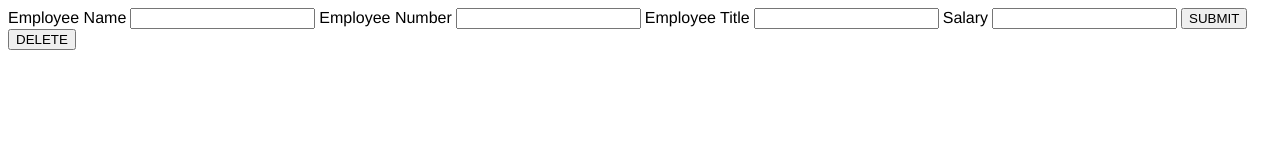
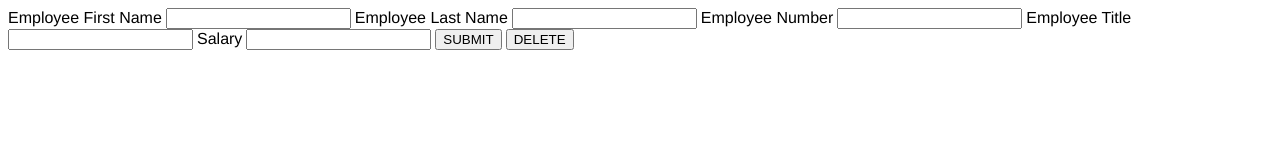
Before and after one commit to colinchmiller/prime_weekend_1, a plain HTML site: page index.html in a window 1280 px wide. Drawn offline with nearby package versions, Linux system fonts and the light colour scheme.

Commit message:
Update after walkthrough

```diff
--- a/app.js
+++ b/app.js
@@ -70,7 +70,9 @@ function salaryMath (salary) {
 	totalSalary += salaryIncrease;
 	monthlyCost = Math.round(totalSalary / 12);
 	//adds number to the end without removing earlier number
+	$('#salarytotal').empty();
 	$('#salarytotal').append(totalSalary);
+	$('#salarycost').empty();
 	$('#salarycost').append(monthlyCost);
 	//console.log("Total salary is: ", totalSalary);
 	//console.log("Monthly cost is: ", monthlyCost);
--- a/index.html
+++ b/index.html
@@ -9,8 +9,10 @@
 
 	<body>
 		<form id='employeeinfo'>
-			<label for='employeename'>Employee Name</label>
-			<input type='text' id='employeename' name='employeename'/>
+			<label for='employeefirstname'>Employee First Name</label>
+			<input type='text' id='employeefirstname' name='employeefirstname'/>
+			<label for='employeelastname'>Employee Last Name</label>
+			<input type='text' id='employeelastname' name='employeelastname'/>
 			<label for='employeenumber'>Employee Number</label>
 			<input type='text' id='employeenumber' name='employeenumber'/>
 			<label for='employeetitle'>Employee Title</label>
```
